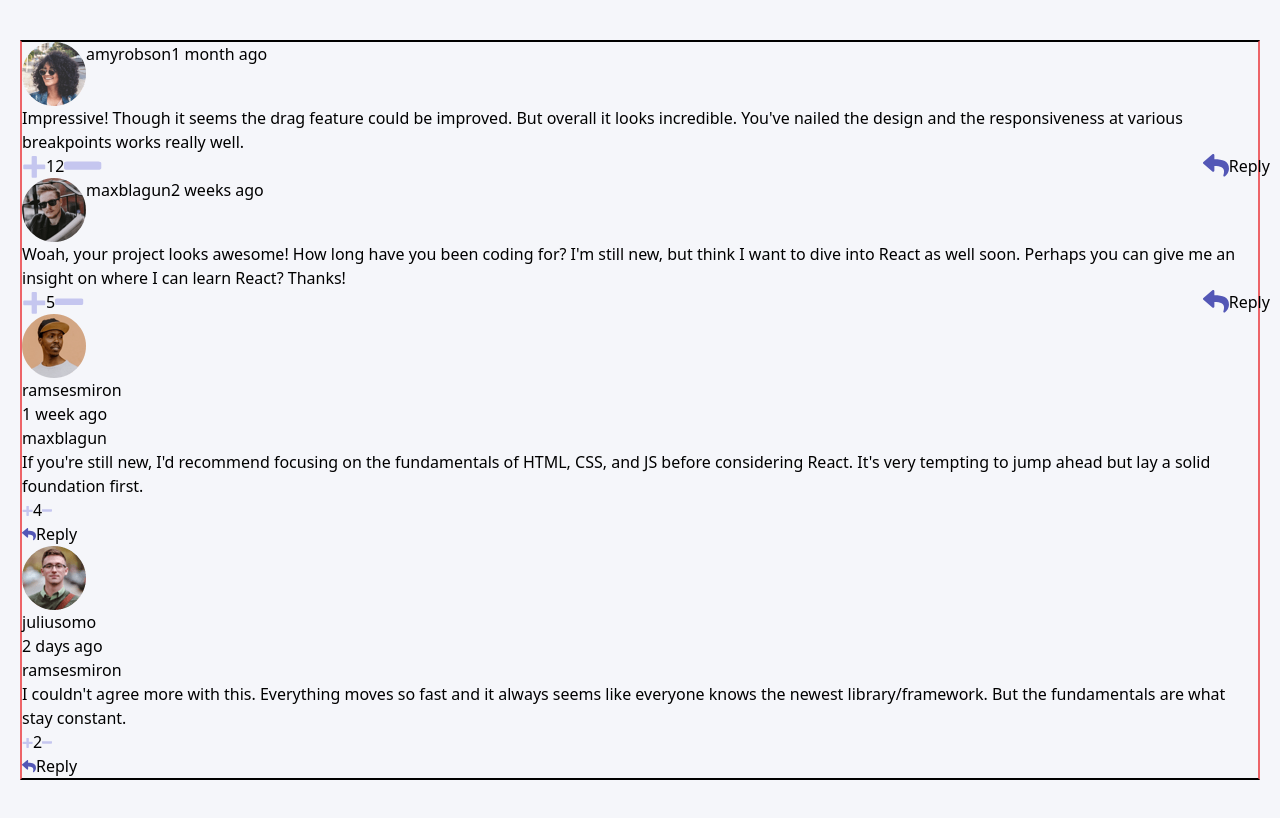
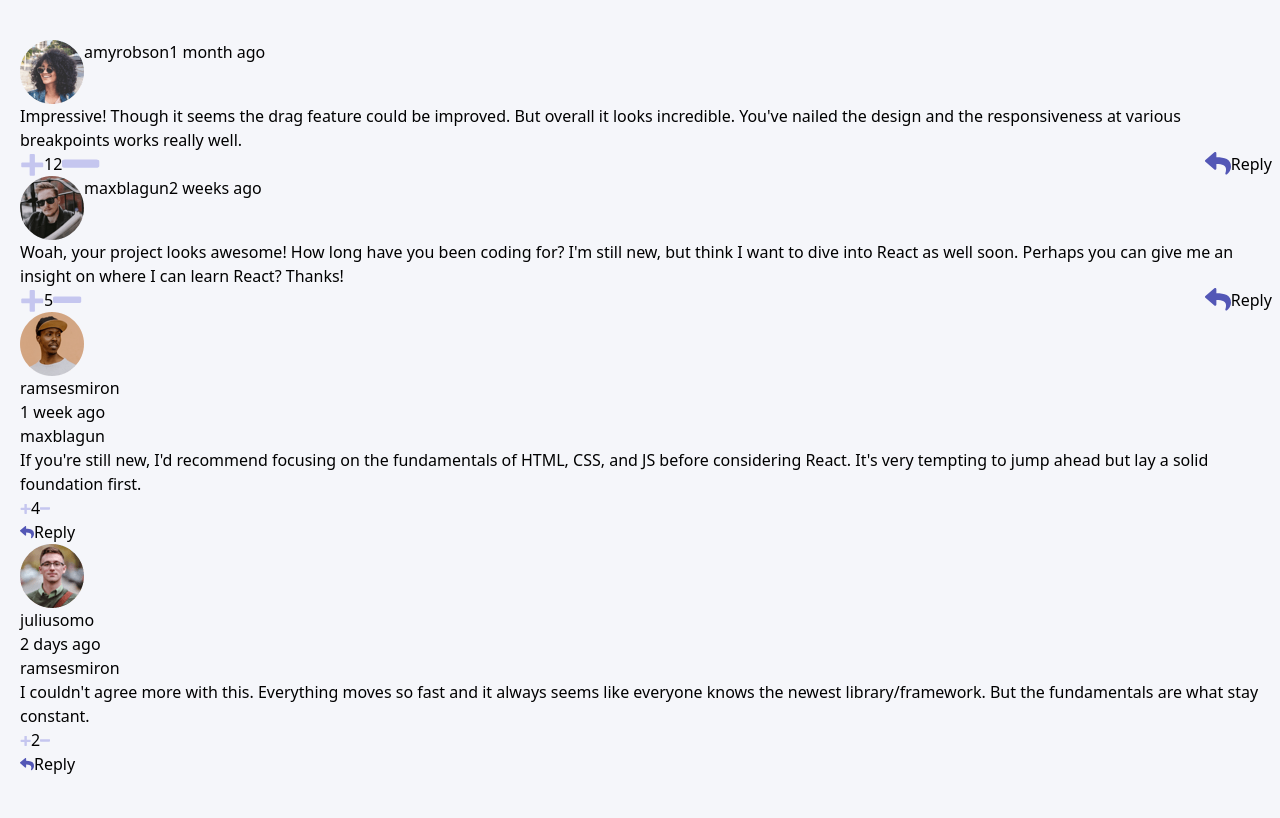
Before and after one commit to atikahnaz/interactive-comments-section-main, a React (Vite) app: page / in a window 1280 px wide. Built offline with nearby package versions, Linux system fonts and the light colour scheme.

Commit message:
commentbox

```diff
--- a/src/App.jsx
+++ b/src/App.jsx
@@ -6,10 +6,14 @@ import CommentsBox from "./componets/CommentsBox";
 import Data from "../data.json";
 
 function App() {
+  // callback function to save text
+  const addTextData = () => {
+    console.log("hy");
+  };
   return (
     <>
-      <div className=" border-2 border-x-fe-soft-red">
-        <CommentsBox Data={Data} />
+      <div className="">
+        <CommentsBox Data={Data} addText={addTextData} />
       </div>
     </>
   );
```
